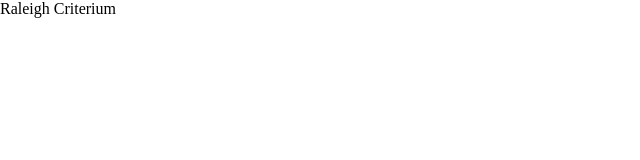
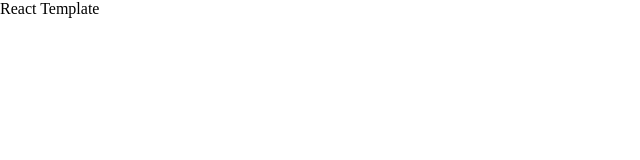
Before and after one commit to blaise2s/react-template, a React (Create React App) app: page / in a window 1280 px wide. Shown: the top 160 px of the page, without its empty margins (0-640 px from the left). Built offline with nearby package versions, Linux system fonts and the light colour scheme.

Commit message:
chore: cleaning up existing project for template reference (#1)

```diff
--- a/package.json
+++ b/package.json
@@ -1,5 +1,5 @@
 {
-  "name": "raleigh-criterium",
+  "name": "react-template",
   "version": "0.1.0",
   "private": true,
   "scripts": {
--- a/public/index.html
+++ b/public/index.html
@@ -5,7 +5,7 @@
     <link rel="icon" href="%PUBLIC_URL%/favicon.ico" />
     <meta name="viewport" content="width=device-width, initial-scale=1" />
     <meta name="theme-color" content="#000000" />
-    <meta name="description" content="Raleigh Criterium web site" />
+    <meta name="description" content="React Template web site" />
     <link rel="apple-touch-icon" href="%PUBLIC_URL%/logo192.png" />
     <!--
       manifest.json provides metadata used when your web app is installed on a
@@ -21,7 +21,7 @@
       work correctly both with client-side routing and a non-root public URL.
       Learn how to configure a non-root public URL by running `npm run build`.
     -->
-    <title>Raleigh Criterium</title>
+    <title>React Template</title>
   </head>
   <body>
     <noscript>You need to enable JavaScript to run this app.</noscript>
--- a/src/App.tsx
+++ b/src/App.tsx
@@ -1,7 +1,7 @@
 import React from 'react';
 
 const App = () => {
-  return <div>Raleigh Criterium</div>;
+  return <div>React Template</div>;
 };
 
 export default App;
```
Also changed, not shown: 2 other files (tests, documents, lock files or other folders).
